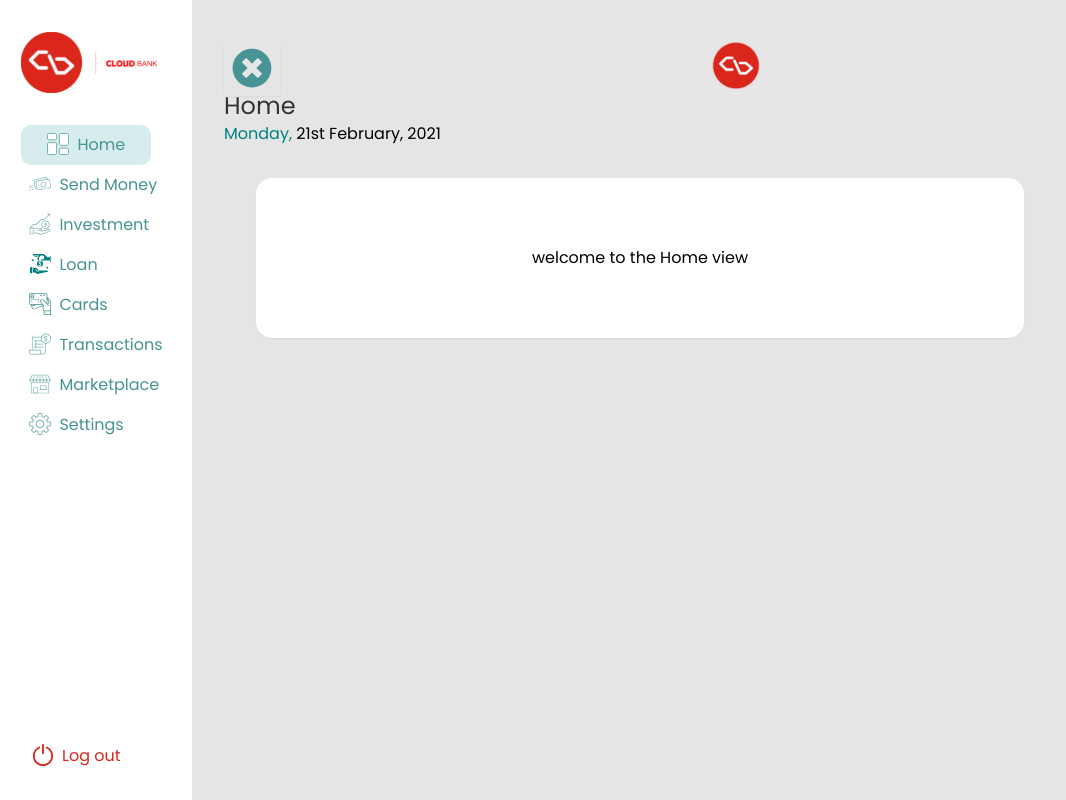
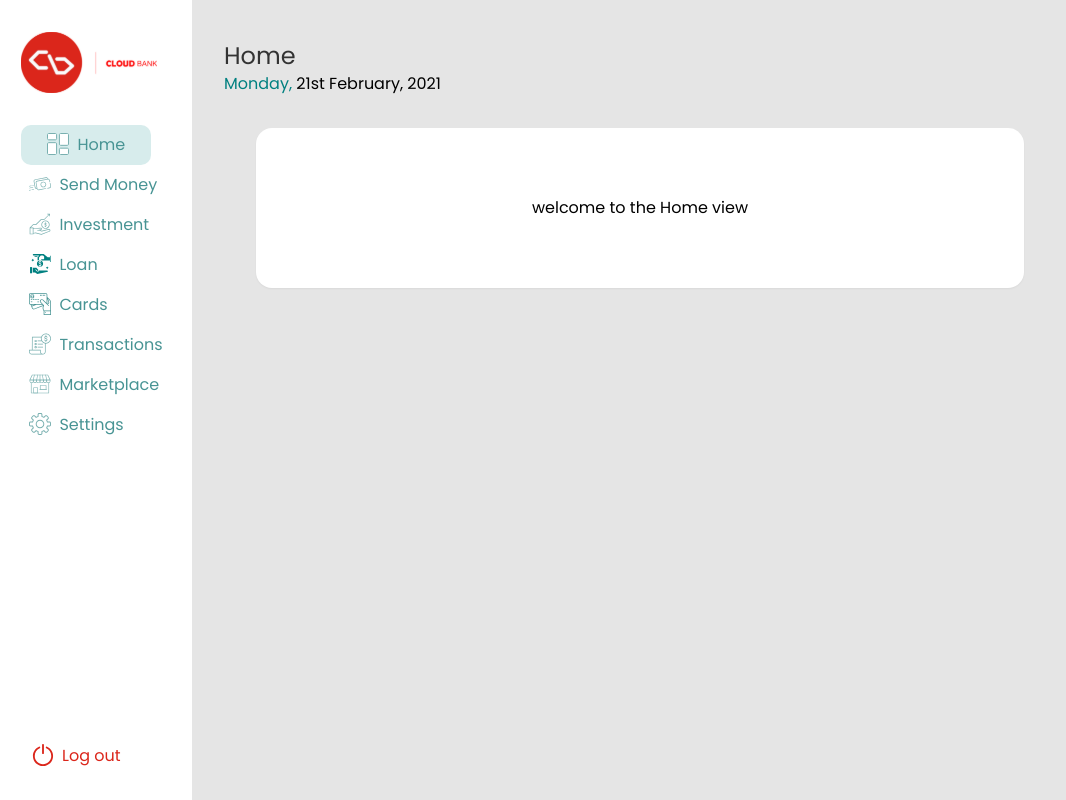
Before and after one commit to creasedigital/cloud_bank, a React (Create React App) app: page / in a window 1280 px wide. Shown: the whole page, without its empty margins (0-1066 px from the left). Built offline with nearby package versions, Linux system fonts and the light colour scheme.

Commit message:
close icon changed

```diff
--- a/src/components/Header.js
+++ b/src/components/Header.js
@@ -1,11 +1,11 @@
 import HAMBURGER from "../assets/ham_menu.svg";
 import CLOUD_LOGO from "../assets/cloud_logo.svg";
-import { FaTimesCircle } from "react-icons/fa";
+import { FaTimes } from "react-icons/fa";
 
 const Header = ({ pageName, handleClick, toggle }) => {
 	return (
 		<div className="mb-4 w-full relative">
-			<div className="md:none">
+			<div className="md:hidden">
 				{toggle ? (
 					<img
 						className="absolute top-0 left-0 cursor-pointer"
@@ -18,7 +18,7 @@ const Header = ({ pageName, handleClick, toggle }) => {
 						onClick={() => handleClick()}
 						className=" align-center absolute z-10 top-0 left-0 cursor-pointer shadow-sm text-navGreen p-2 "
 					>
-						<FaTimesCircle style={{ fontSize: "40px" }} />
+						<FaTimes style={{ fontSize: "32px" }} />
 					</div>
 				)}
 				<img className="block mx-auto " src={CLOUD_LOGO} alt="brand logo" />
```
